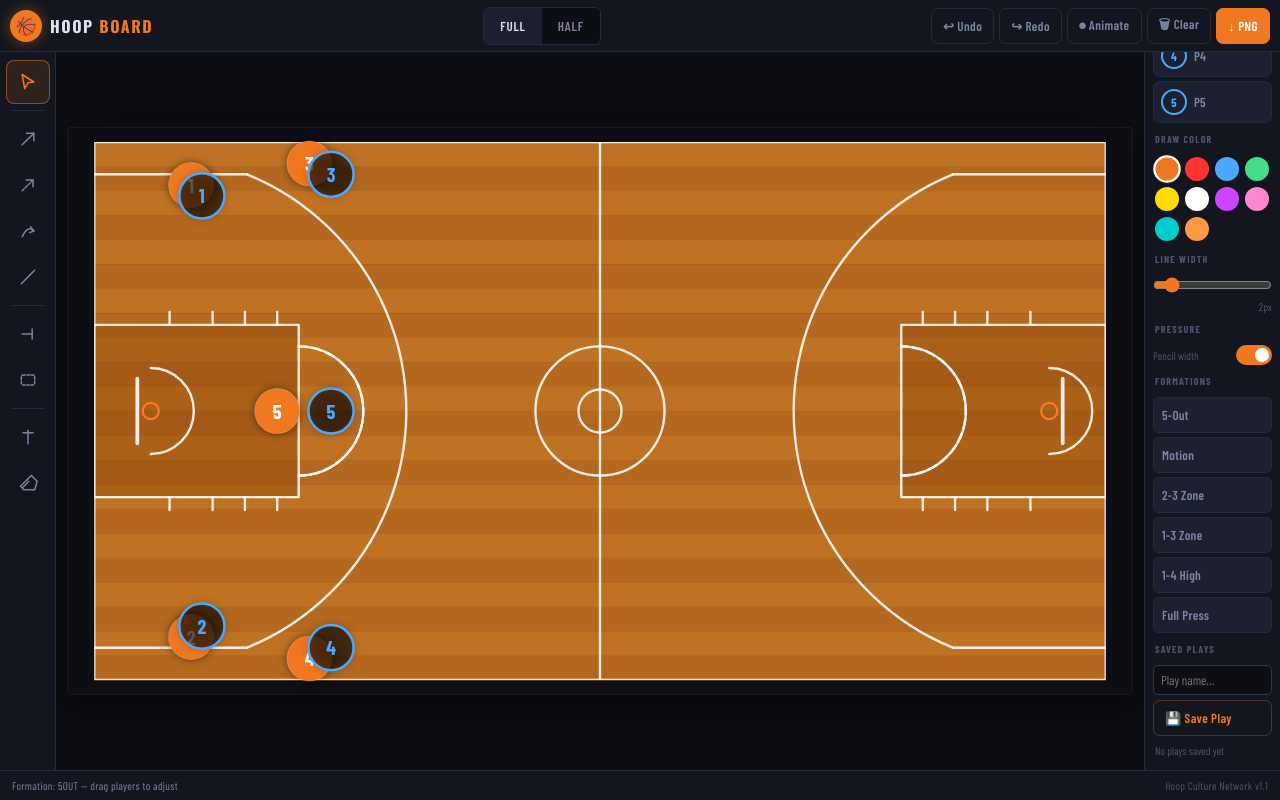
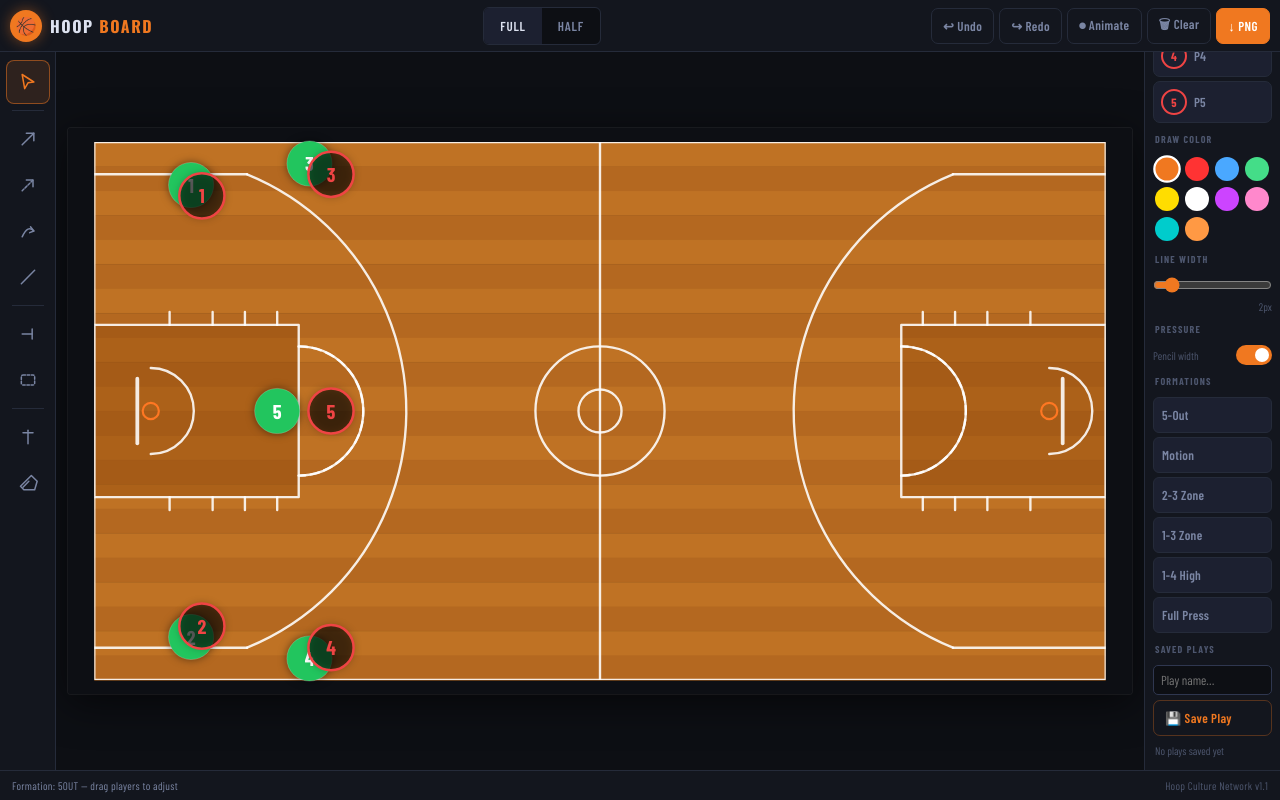
Before and after one commit to 3zjay/HoopTacticalBoard, a website: page index.html in a window 1280 px wide. Both pictures are taken after a click on the button "5-Out". Drawn offline with nearby package versions, Linux system fonts and the light colour scheme.

Commit message:
Update team colors for offense and defense

```diff
--- a/index.html
+++ b/index.html
@@ -412,8 +412,8 @@ body {
   flex-shrink: 0;
 }
 
-.p-off { background: var(--accent); color: #fff; }
-.p-def { background: transparent; border: 2px solid var(--defense); color: var(--defense); }
+.p-off { background: #22c55e; color: #fff; }
+.p-def { background: transparent; border: 2px solid #ef4444; color: #ef4444; }
 
 .p-label { font-size: 13px; font-weight: 600; color: var(--text2); }
 
@@ -1710,8 +1710,8 @@ function buildPlayerChips() {
   const defList = document.getElementById('defense-list');
   offList.innerHTML = ''; defList.innerHTML = '';
   for (let i = 1; i <= 5; i++) {
-    offList.appendChild(makeChip('O', i, '#f07820'));
-    defList.appendChild(makeChip('D', i, '#4aa8ff'));
+    offList.appendChild(makeChip('O', i, '#22c55e'));
+    defList.appendChild(makeChip('D', i, '#ef4444'));
   }
 }
 
@@ -1788,11 +1788,11 @@ function applyFormation(name) {
   S.players = [];
   f.O.forEach(([x,y],i) => {
     const c = ftCoord(x, y);
-    S.players.push({ id: ++_pid, x: c.x, y: c.y, team: 'O', number: i+1, color: '#f07820' });
+    S.players.push({ id: ++_pid, x: c.x, y: c.y, team: 'O', number: i+1, color: '#22c55e' });
   });
   f.D.forEach(([x,y],i) => {
     const c = ftCoord(x, y);
-    S.players.push({ id: ++_pid, x: c.x, y: c.y, team: 'D', number: i+1, color: '#4aa8ff' });
+    S.players.push({ id: ++_pid, x: c.x, y: c.y, team: 'D', number: i+1, color: '#ef4444' });
   });
   redraw();
   setStatus(`Formation: ${name.toUpperCase()} — drag players to adjust`);
```
